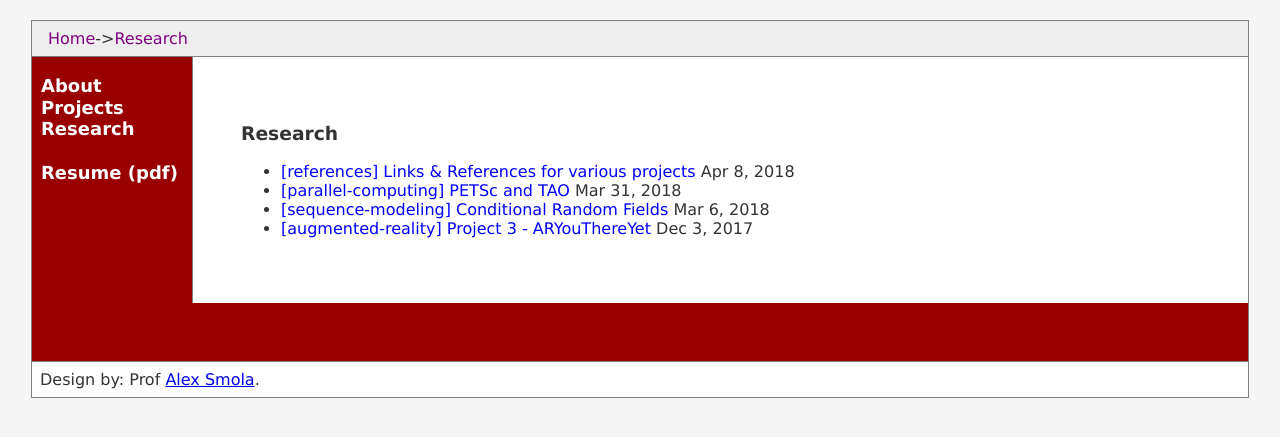
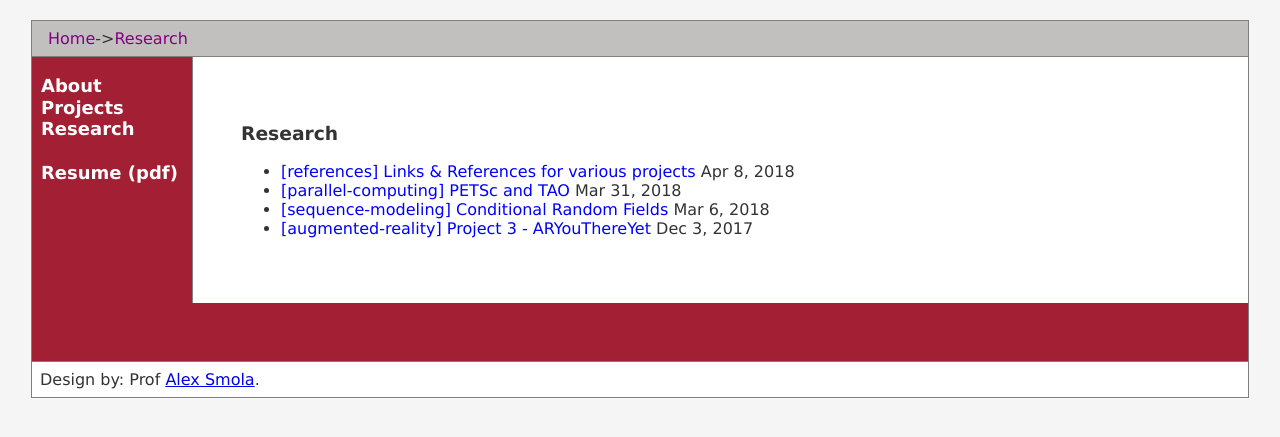
Before and after one commit to adibrahman007/abhoi.github.io, a Jekyll site: the page built from research.md, in a window 1280 px wide. Shown: the top 437 px of the page. Built offline with Jekyll 4.4.1, drawn with Linux system fonts in a browser that asks for light colours.

Commit message:
Changed colors

```diff
--- a/css/main.css
+++ b/css/main.css
@@ -1,6 +1,6 @@
 body {
 	margin: 0px;
-	font-family: 'Lucida Grande', 'Roboto', 'Trebuchet MS', Helvetica, arial, sans-serif;
+	font-family: 'Lucida Grande', 'Roboto', Helvetica, 'Trebuchet MS', arial, sans-serif;
 	background-color: #f5f5f5;
 }
 
@@ -11,14 +11,14 @@ margin: 20px auto;
 color: #333;
 border: 1px solid gray;
 line-height: 120%;
-background-color: #900;
+background-color: #A31F34;
 }
 
 #top
 {
 padding: 0.5em;
 padding-left: 1em;
-background-color: #eee;
+background-color: #C2C0BF;
 border-bottom: 1px solid gray;
 }
 #top a:link {color:purple; text-decoration:none;}
@@ -51,7 +51,7 @@ font-weight: bold;
 #leftnav a:link {color:white; text-decoration:none;}
 #leftnav a:visited {color:white; text-decoration:none;}
 #leftnav a:active {color:white}
-#leftnav a:hover {color:#333}
+#leftnav a:hover {color:#C7C9C7}
 
 #content
 {
```
Also changed, not shown: 2 other files.
